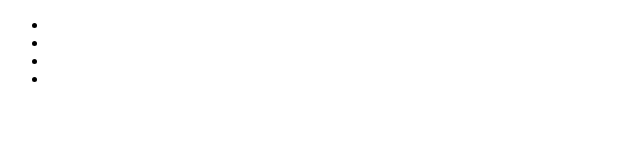
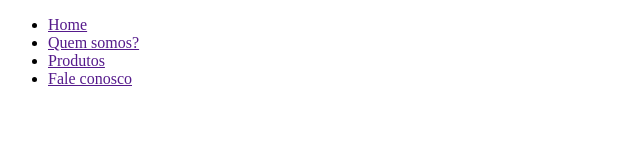
Before and after one commit to LeonardoMartins016/Action-Motoparts, a plain HTML site: page index.html in a window 1280 px wide. Shown: the whole page, without its empty margins (0-640 px from the left). Drawn offline with Linux system fonts and the light colour scheme.

Commit message:
adicionando os links de navegação

```diff
--- a/index.html
+++ b/index.html
@@ -10,10 +10,10 @@
     <header>
         <nav class="nav flexbox">
             <ul class="nav-links">
-                <li class="nav-item"></li>
-                <li class="nav-item"></li>
-                <li class="nav-item"></li>
-                <li class="nav-item"></li>
+                <li class="nav-item"><a href="">Home</a></li>
+                <li class="nav-item"><a href="">Quem somos?</a></li>
+                <li class="nav-item"><a href="">Produtos</a></li>
+                <li class="nav-item"><a href="">Fale conosco</a></li>
             </ul>
         </nav>
     </header>
```
